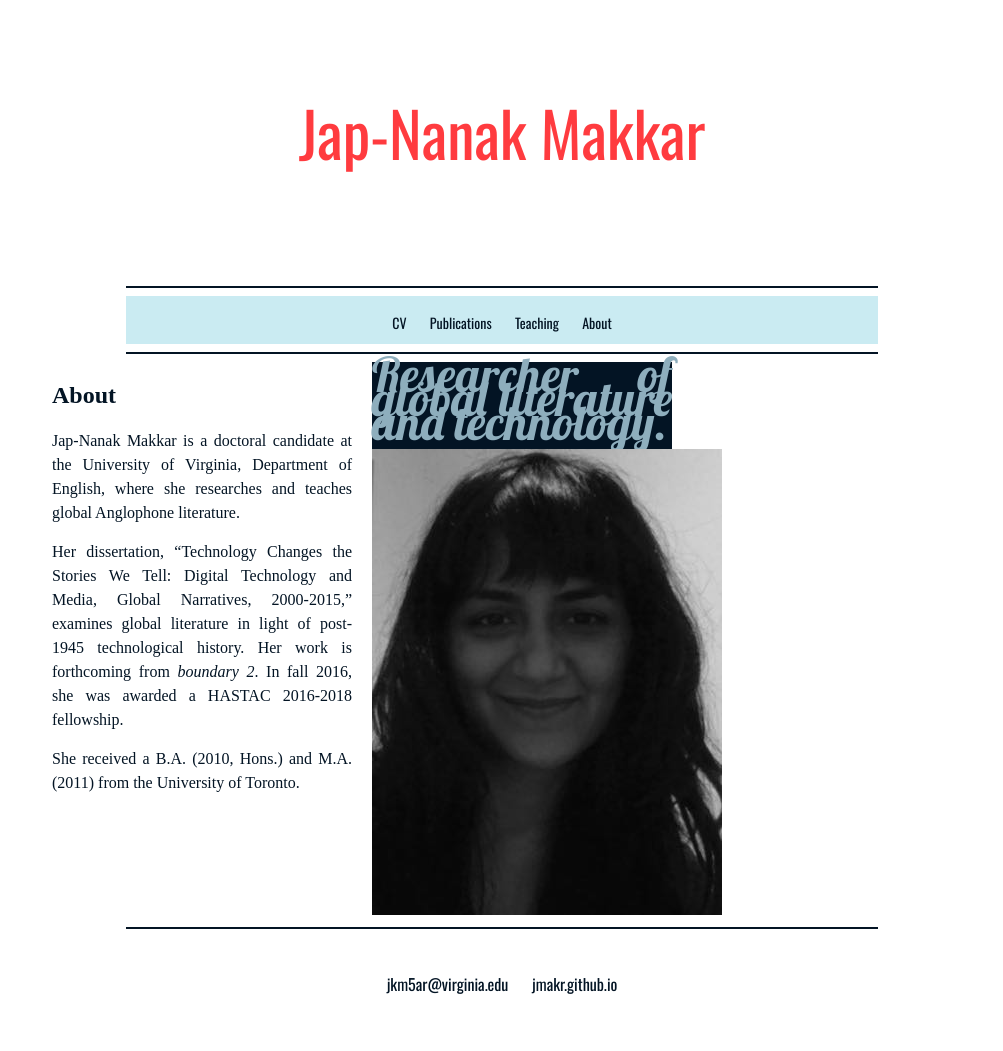
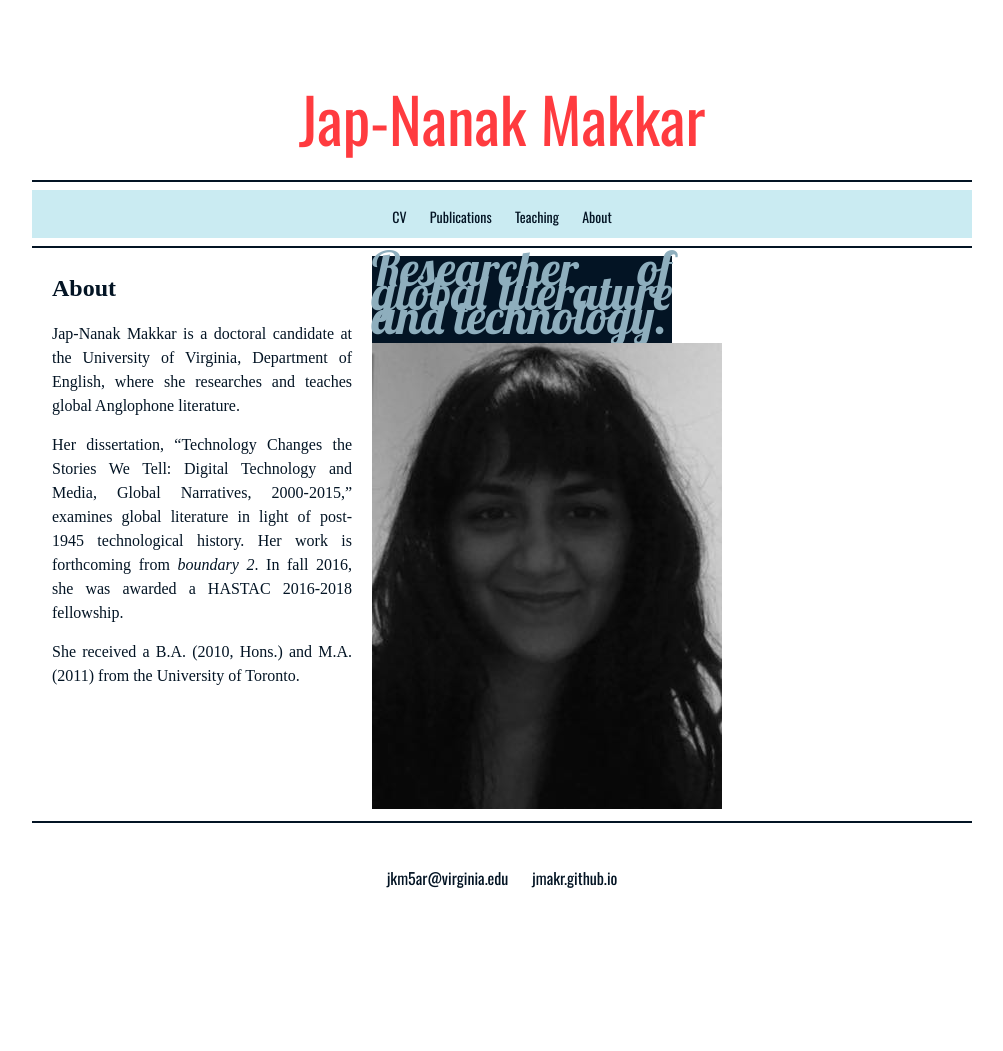
Before and after one commit to jmakr/jmakr.github.io, a Jekyll site: the page built from index.html, in a window 1280 px wide. Shown: the whole page, without its empty margins (138-1141 px from the left). Built offline with Jekyll 4.4.1, drawn with Linux system fonts in a browser that asks for light colours; some web fonts are replaced; after the commit the page ends 925 px from its top, so only the background shows below that.

Commit message:
Update main.css

```diff
--- a/css/main.css
+++ b/css/main.css
@@ -1,7 +1,7 @@
 .h1logocontainer {
     width:100%;
-    height: 192px;
-	display:block;
+    height: 100px;
+    display:block;
     background-color: #ffffff; /*__*/
 
 
@@ -13,8 +13,8 @@
 	height: 64px;
         margin-left: auto;
         margin-right: auto;
-  	margin-top:66px;
-  	margin-bottom:66px;
+  	margin-top:18px;
+  	margin-bottom:18px;
 
 
 
@@ -45,7 +45,7 @@
 
 .hr2helper {
   display:block;
-  width: 80%;
+  width: 100%;
   color: #031424;  /* ultramarine */
   margin-left: auto;
   margin-right: auto;
@@ -68,7 +68,7 @@ h1 {
 
 section {
 
-    background-color: #caebf2;
+    background-color: #caebf2; /* light blue */
     position: relative;
     color: #031424; /* ultramarine */
     margin-right: auto;
@@ -119,13 +119,16 @@ a:hover {
 
 body {
     display:block;
-    padding:20px;
+    height: 100px;
+    font-size: 16px;
+    padding: 10px 0px 5px 0px;
     background-color: #ffffff; /*__*/
+
     margin-right: auto;
-    margin-bottom: auto;
+    margin-bottom: 20px;
     margin-left: auto;
-    margin-top: auto;
-    font-size: 16px;
+    margin-top: 20px;
+
 
 }
 
@@ -166,7 +169,7 @@ p {
 .blurb {
     float: left;
     display:inline;
-    margin:16px;
+
 
 
 }
```
